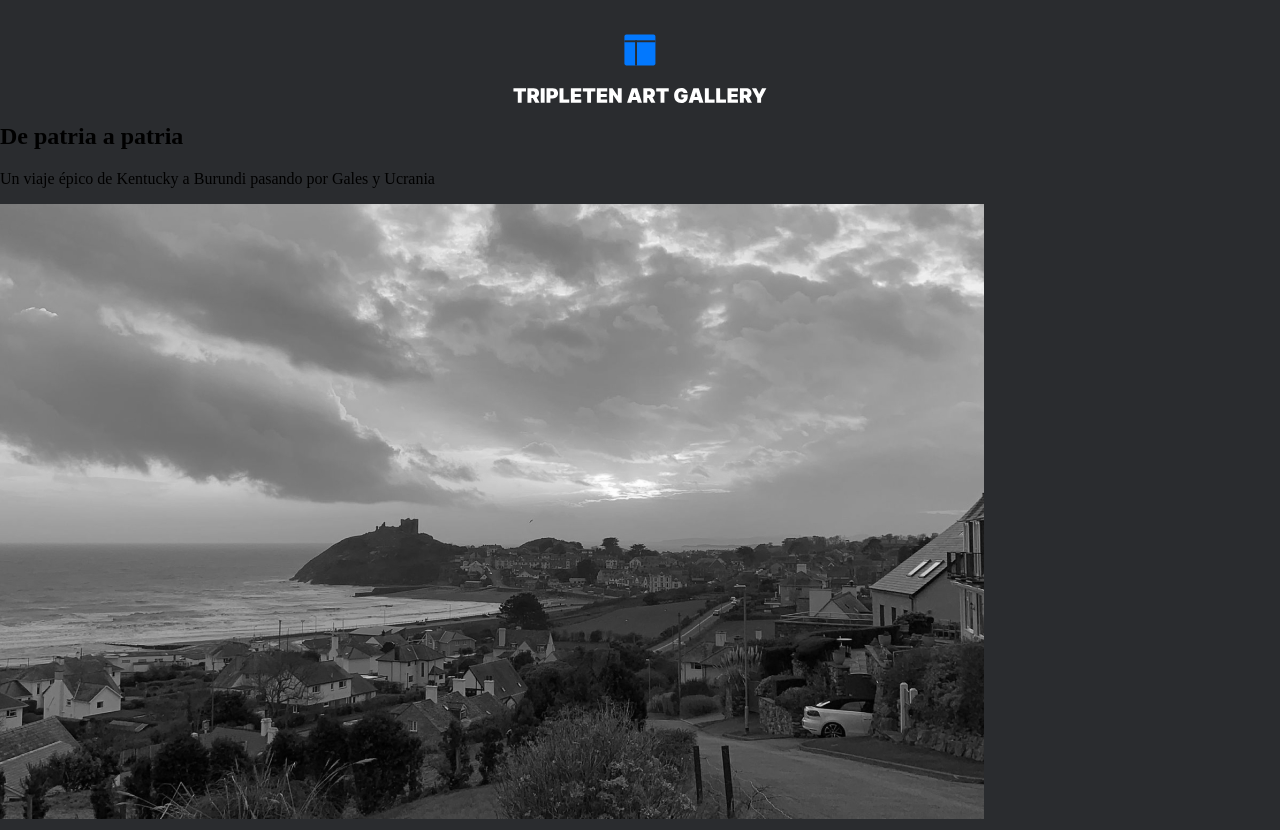
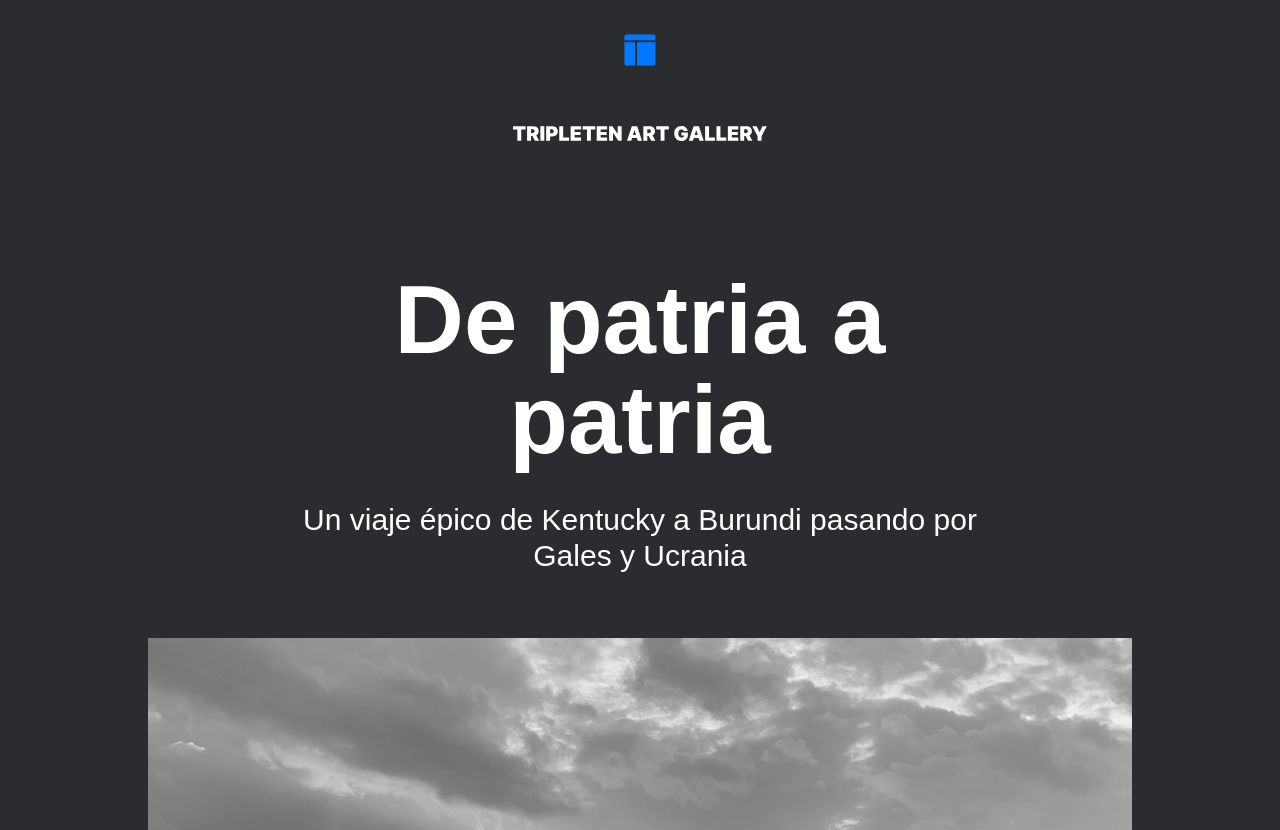
Before and after one commit to yordana-saldias/web_project_homeland-yordana-catalina, a plain HTML site: page index.html in a window 1280 px wide. Shown: the top 830 px of the page. Drawn offline with Linux system fonts and the light colour scheme.

Commit message:
estilos header__holder, declaracion fuentes, page100vh

```diff
--- a/blocks/header.css
+++ b/blocks/header.css
@@ -4,11 +4,33 @@
 }
 .header__holder {
 }
-.header__image {
-}
 .header__title {
+  max-width: 720px;
+  max-height: 200px;
+  font-family: "inter black 900", Arial, sans-serif;
+  font-size: 96px;
+  line-height: 100px;
+  text-align: center;
+  padding-top: 91px;
+  margin: auto;
 }
 .header__subtitle {
+  max-width: 720px;
+  max-height: 72px;
+  padding-top: 32px;
+  font-family: "inter regular 400", Arial, sans-serif;
+  font-size: 30px;
+  line-height: 36px;
+  text-align: center;
+  margin: auto;
+}
+.header__image {
+  width: 100%;
+  max-width: 984px;
+  max-height: 615px;
+  padding-top: 64px;
+  display: block;
+  margin: auto;
 }
 .header__into {
 }
--- a/blocks/logo.css
+++ b/blocks/logo.css
@@ -9,7 +9,7 @@
 }
 .logo__name-gallery {
   width: 254.84px;
-  height: 14.94px;
+  height: 91px;
   padding-top: 22px;
   margin: auto;
 }
--- a/blocks/page.css
+++ b/blocks/page.css
@@ -1,3 +1,5 @@
 .page {
   background-color: #2a2c2f;
+  min-height: 100vh;
+  color: #ffffff;
 }
--- a/vendor/fonts.css
+++ b/vendor/fonts.css
@@ -0,0 +1,8 @@
+@font-face {
+  font-family: "inter regular 400";
+  src: url(../vendor/fonts/Inter-Regular.woff2) format("woff2");
+}
+@font-face {
+  font-family: "inter black 900";
+  src: url(../vendor/fonts/Inter-Black.woff2) format("woff2");
+}
```
Also changed, not shown: vendor/fonts/Inter-Black.woff2 (added), vendor/fonts/Inter-Regular.woff2 (added), 4 other files.
